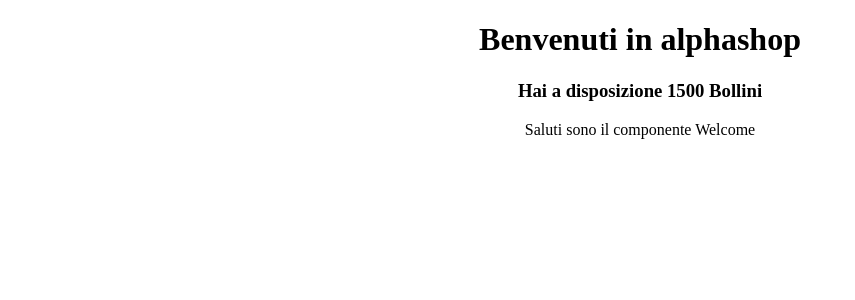
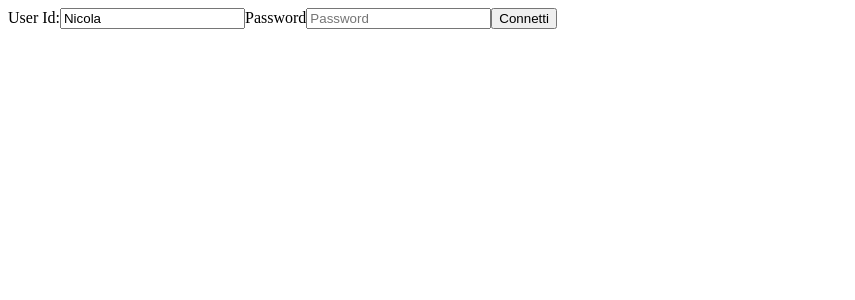
Before and after one commit to alocri/alphashop, an Angular app: page / in a window 1280 px wide. Shown: the top 300 px of the page, without its empty margins (0-855 px from the left). Built offline with nearby package versions, Linux system fonts and the light colour scheme.

Commit message:
11. Creazione del componente login e introduzione al data binding

```diff
--- a/src/app/app.component.html
+++ b/src/app/app.component.html
@@ -1,9 +1 @@
-<div style = "text-align:center">
-  <h1>
-  {{saluti}}
-  </h1>
-<h3>
-  Hai a disposizione {{bollini}} Bollini
-</h3>
- <app-welcome></app-welcome>
-</div>
+<app-login></app-login>
--- a/src/app/app.module.ts
+++ b/src/app/app.module.ts
@@ -4,11 +4,13 @@ import { BrowserModule } from '@angular/platform-browser';
 import { AppRoutingModule } from './app-routing.module';
 import { AppComponent } from './app.component';
 import { WelcomeComponent } from './welcome/welcome.component';
+import { LoginComponent } from './login/login.component';
 
 @NgModule({
   declarations: [
     AppComponent,
-    WelcomeComponent
+    WelcomeComponent,
+    LoginComponent
   ],
   imports: [
     BrowserModule,
--- /dev/null
+++ b/src/app/login/login.component.html
@@ -0,0 +1,7 @@
+<label for="userId">User Id:</label>
+<input type="text" id = "userId" placeholder="Nome Utente" value = "{{userId}}">
+
+<label for="password">Password</label>
+<input type="password" id = "password" placeholder="Password">
+
+<button (click)= gestAuth()> Connetti</button>
--- /dev/null
+++ b/src/app/login/login.component.ts
@@ -0,0 +1,22 @@
+import { Component, OnInit } from '@angular/core';
+
+@Component({
+  selector: 'app-login',
+  templateUrl: './login.component.html',
+  styleUrls: ['./login.component.css']
+})
+export class LoginComponent implements OnInit {
+
+  userId: string = "Nicola";
+  password: string = "";
+
+  constructor() { }
+
+  ngOnInit(): void {
+  }
+
+gestAuth =(): void => {
+  console.log(this.userId);
+}
+
+}
```
Also changed, not shown: src/app/login/login.component.css (added).
